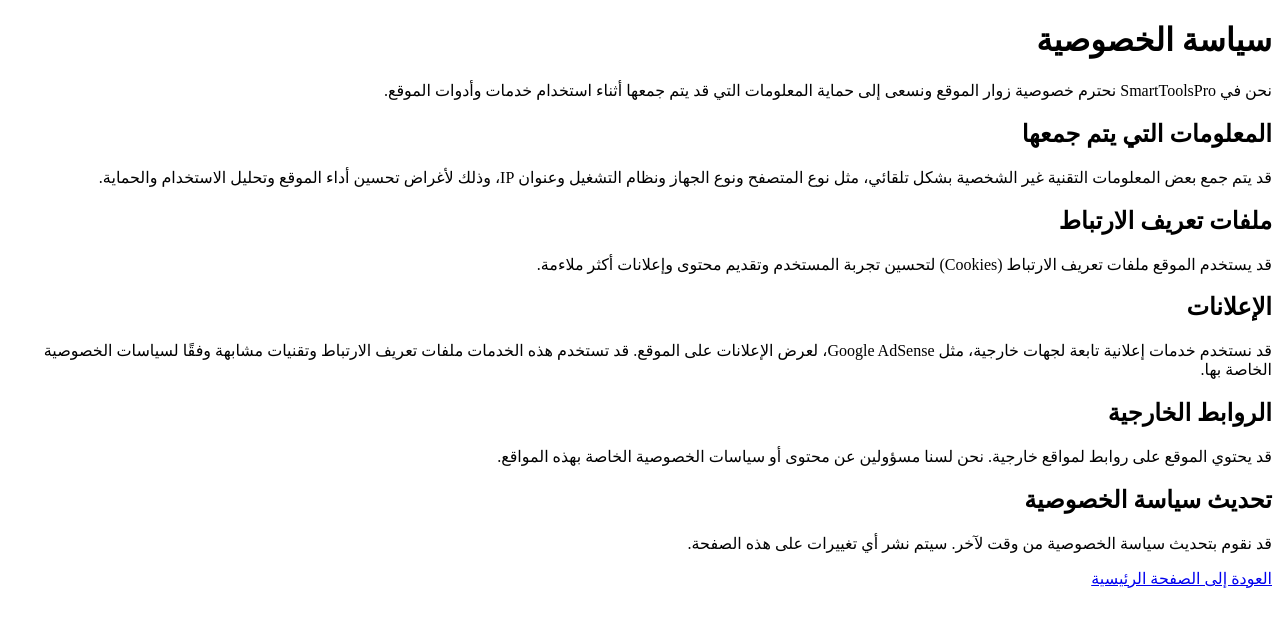
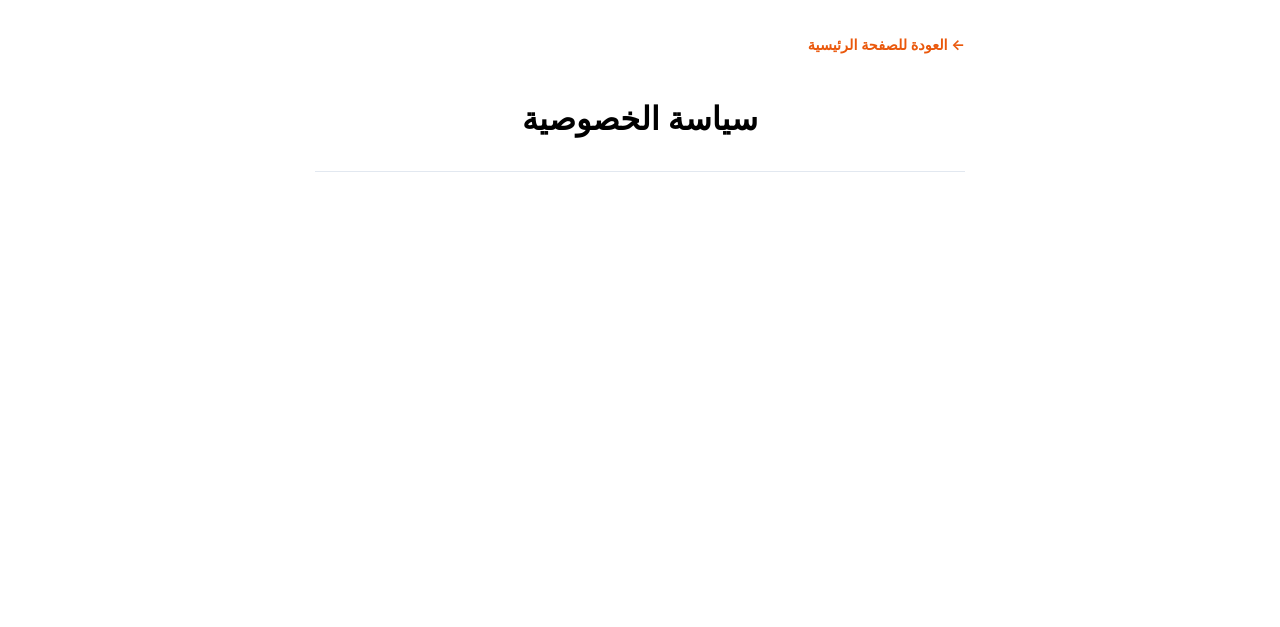
Before and after one commit to almasry00300/smart-tools-pro, a Flask app: page /privacy in a window 1280 px wide. Shown: the top 627 px of the page. Run offline with Flask 3, Linux system fonts and the light colour scheme.

Commit message:
تفعيل قالب سياسة الخصوصية المقسم والمنظم للموبايل

```diff
--- a/app.py
+++ b/app.py
@@ -713,3 +713,10 @@
     </body>
     </html>
     """
+
+# --- دالة ربط قالب السياسة المقسم الجديد لأدسنس ---
+@app.route('/privacy-policy')
+def official_privacy_page():
+    data = get_fast_blog_data()
+    privacy_content = data.get("pages", {}).get("privacy", "جاري تحديث المحتوى...")
+    return render_template('privacy.html', content=privacy_content)
--- a/templates/privacy.html
+++ b/templates/privacy.html
@@ -4,56 +4,36 @@
     <meta charset="UTF-8">
     <meta name="viewport" content="width=device-width, initial-scale=1.0">
     <title>سياسة الخصوصية - SmartToolsPro</title>
-    <meta name="description" content="سياسة الخصوصية الخاصة بمنصة SmartToolsPro وكيفية التعامل مع بيانات المستخدمين.">
-    <script async src="https://pagead2.googlesyndication.com/pagead/js/adsbygoogle.js?client=ca-pub-2246897924204842" crossorigin="anonymous"></script>
+    <style>
+        * { box-sizing: border-box; margin: 0; padding: 0; font-family: system-ui, -apple-system, sans-serif; }
+        body { background-color: #ffffff; color: #1e293b; padding: 30px 20px; line-height: 1.8; }
+        .container { max-width: 650px; margin: 0 auto; width: 100%; }
+        .nav-back { margin-bottom: 30px; }
+        .btn-back { text-decoration: none; color: #ea580c; font-weight: bold; font-size: 0.9rem; }
+        h1 { font-size: 2rem; font-weight: 800; color: #000000; margin-bottom: 25px; text-align: center; }
+        .content { font-size: 1.1rem; text-align: justify; color: #334155; }
+
+        /* تنسيق التقسيمات والعناوين الفرعية لتطابق طلبك تماماً */
+        .content h2 {
+            font-size: 1.4rem;
+            color: #000000;
+            margin: 35px 0 15px 0;
+            font-weight: 800;
+            border-bottom: 2px solid #ea580c;
+            padding-bottom: 5px;
+            display: inline-block;
+        }
+        .content p { margin-bottom: 20px; }
+    </style>
 </head>
 <body>
-    <main>
+    <div class="container">
+        <div class="nav-back"><a href="/" class="btn-back">← العودة للصفحة الرئيسية</a></div>
         <h1>سياسة الخصوصية</h1>
-
-        <p>
-            نحن في SmartToolsPro نحترم خصوصية زوار الموقع ونسعى إلى حماية المعلومات التي قد يتم
-            جمعها أثناء استخدام خدمات وأدوات الموقع.
-        </p>
-
-        <h2>المعلومات التي يتم جمعها</h2>
-
-        <p>
-            قد يتم جمع بعض المعلومات التقنية غير الشخصية بشكل تلقائي، مثل نوع المتصفح ونوع الجهاز
-            ونظام التشغيل وعنوان IP، وذلك لأغراض تحسين أداء الموقع وتحليل الاستخدام والحماية.
-        </p>
-
-        <h2>ملفات تعريف الارتباط</h2>
-
-        <p>
-            قد يستخدم الموقع ملفات تعريف الارتباط (Cookies) لتحسين تجربة المستخدم وتقديم محتوى
-            وإعلانات أكثر ملاءمة.
-        </p>
-
-        <h2>الإعلانات</h2>
-
-        <p>
-            قد نستخدم خدمات إعلانية تابعة لجهات خارجية، مثل Google AdSense، لعرض الإعلانات على
-            الموقع. قد تستخدم هذه الخدمات ملفات تعريف الارتباط وتقنيات مشابهة وفقًا لسياسات
-            الخصوصية الخاصة بها.
-        </p>
-
-        <h2>الروابط الخارجية</h2>
-
-        <p>
-            قد يحتوي الموقع على روابط لمواقع خارجية. نحن لسنا مسؤولين عن محتوى أو سياسات الخصوصية
-            الخاصة بهذه المواقع.
-        </p>
-
-        <h2>تحديث سياسة الخصوصية</h2>
-
-        <p>
-            قد نقوم بتحديث سياسة الخصوصية من وقت لآخر. سيتم نشر أي تغييرات على هذه الصفحة.
-        </p>
-
-        <p>
-            <a href="/">العودة إلى الصفحة الرئيسية</a>
-        </p>
-    </main>
+        <hr style="border: 0; border-top: 1px solid #e2e8f0; margin-bottom: 30px;">
+        <div class="content">
+            {{ content | safe }}
+        </div>
+    </div>
 </body>
 </html>
```
